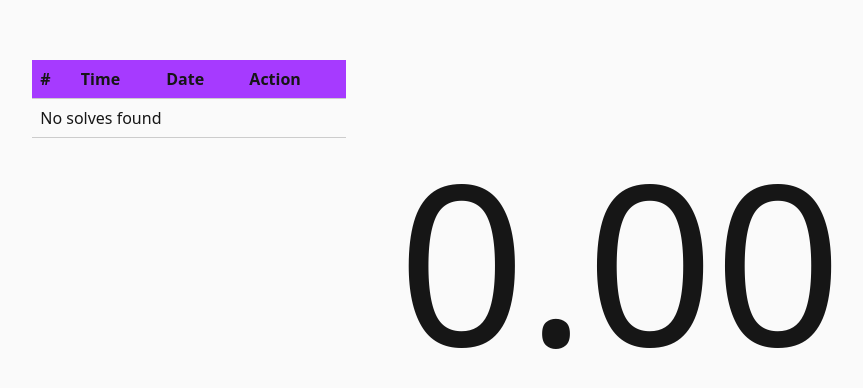
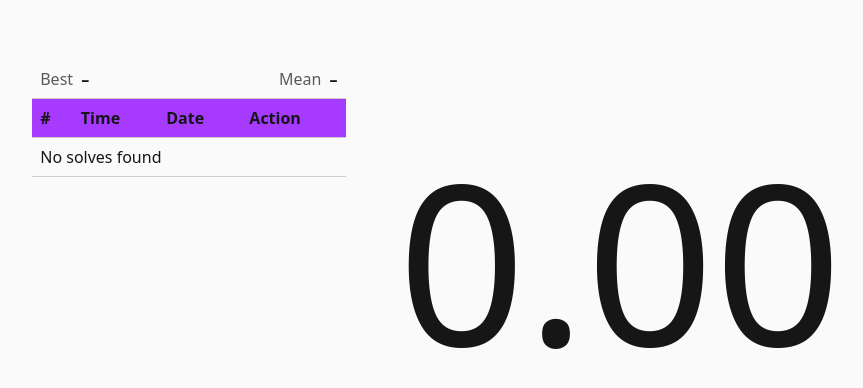
Before and after one commit to frede007/frk-cube-timer, a Svelte app: page / in a window 1280 px wide. Shown: the part 140-528 px from the top of the page, without its empty margins (20-883 px from the left). Built offline with nearby package versions, Linux system fonts and the light colour scheme.

Commit message:
Add session statistics functions - best time, session mean Add session statistics header to solve list

```diff
--- a/src/App.svelte
+++ b/src/App.svelte
@@ -6,11 +6,11 @@
 
   /** @type {import('./core/solve.js').Solve[]} */
   let solves = $state([]);
-  let nextNumber = 1;
+  let nextNumber = 1; // Vēlāk katrai sesijai atsevišķi. TODO: Pievienot DB moduļiem - liciena kārtas numuru.
 
   $inspect(solves);
 
-  // Taimera dati (Salikšanas laika dati) nonāk šeit. Vēlāk šeit tiks izsaukta liciena saglabāšana (LIC-01) no src/storage.
+  // Taimera dati (Salikšanas laika dati) tiek padoti liciena saglabāšanas funkcijai.
   /**
   * @param {{ timeMs: number, startedAt?: number }} result
   */
@@ -60,7 +60,5 @@
   .list-box {
     width: 75%;
     height: 50%;
-    overflow-y: auto;
-    display: flex;
   }
 </style>
--- a/src/core/formatTime.js
+++ b/src/core/formatTime.js
@@ -1,5 +1,10 @@
 // Rāda 12.34 zem minūtes un 1:02.34 virs tās.
 // Apgriež, nevis noapaļo, pēc WCA noteikumiem.
+/**
+ * Formatē laiku milisekundēs uz vēlamo formātu.
+ * @param {number} ms
+ * @returns {string}
+ */
 export function formatTime(ms) {
   const hundredths = Math.floor(ms / 10);
   const cs = String(hundredths % 100).padStart(2, '0');
--- a/src/core/solve.js
+++ b/src/core/solve.js
@@ -1,11 +1,13 @@
+/** @typedef {'OK' | '+2' | 'DNF'} Penalty */
+
 /**
  * @typedef {Object} Solve
  * @property {number} number
  * @property {number} startedAt
  * @property {number} timeMs
  * @property {string} comment
- * @property {'OK' | '+2' | 'DNF'} inspectionPenalty
- * @property {'OK' | '+2' | 'DNF'} solvePenalty
+ * @property {Penalty} inspectionPenalty
+ * @property {Penalty} solvePenalty
  */
 
 /**
@@ -14,11 +16,29 @@
  * @param {number} props.startedAt
  * @param {number} props.timeMs
  * @param {string} [props.comment]
- * @param {'OK' | '+2' | 'DNF'} [props.inspectionPenalty]
- * @param {'OK' | '+2' | 'DNF'} [props.solvePenalty]
+ * @param {Penalty} [props.inspectionPenalty]
+ * @param {Penalty} [props.solvePenalty]
  * @returns {Solve}
  */
 
 export function createSolve({ number, startedAt, timeMs, comment = '', inspectionPenalty = 'OK', solvePenalty = 'OK' }) {
     return { number , startedAt , timeMs , comment , inspectionPenalty , solvePenalty };
 }
+
+/**
+ * Atgriež liciena laiku ms, ieskaitot sodus, vai null, ja liciens ir DNF.
+ * @param {Solve} solve
+ * @returns {number | null}
+ */
+export function fullSolveTime(solve) {
+  const { timeMs, inspectionPenalty, solvePenalty } = solve;
+
+  if (inspectionPenalty === 'DNF' || solvePenalty === 'DNF') {
+    return null;
+  }
+
+  let total = timeMs;
+  if (inspectionPenalty === '+2') total += 2000;
+  if (solvePenalty === '+2') total += 2000;
+  return total;
+}
--- /dev/null
+++ b/src/core/stats.js
@@ -0,0 +1,44 @@
+import { fullSolveTime } from './solve.js';
+import { formatTime } from './formatTime.js';
+/** @typedef {import('./solve.js').Solve} Solve */
+
+/**
+ * Atgriež licienu ar labāko laiku vai null, ja nav derīgu licienu
+ * (tukšs saraksts vai visi DNF). Licieniem jābūt sakārtotiem hronoloģiski
+ * (vecākie pirmie); vienādu laiku gadījumā tiek atgriezts pirmais.
+ * @param {Solve[]} solves
+ * @returns {Solve | null}
+ */
+export function bestSolve(solves) {
+  /** @type {Solve | null} */
+  let best = null;
+  let bestTime = Infinity;
+
+  for (const solve of solves) {
+    const time = fullSolveTime(solve);
+    if (time !== null && time < bestTime) {
+      best = solve;
+      bestTime = time;
+    }
+  }
+  return best;
+}
+
+/**
+ * Atgriež sesijas vidējo laiku ms (vesels skaitlis) vai null, ja nav derīgu licienu.
+ * DNF licieni netiek ņemti vērā. Sodi tiek ieskaitīti.
+ * @param {Solve[]} solves
+ * @returns {number | null}
+ */
+export function sessionMean(solves) {
+  let totalTime = 0;
+  let count = 0;
+  for (const solve of solves) {
+    const time = fullSolveTime(solve);
+    if (time !== null) {
+      totalTime += time;
+      count++;
+    }
+  }
+  return count > 0 ? totalTime / count : null;
+}
--- a/src/lib/solves/SolveList.svelte
+++ b/src/lib/solves/SolveList.svelte
@@ -1,6 +1,7 @@
 <script>
   import { formatTime } from '../../core/formatTime.js';
   import { formatDateTime } from '../../core/formatDateTime.js';
+  import SessionsStats from '../stats/SessionStats.svelte';
 
   /**
    * @type {{ solves: import('../../core/solve.js').Solve[],
@@ -9,6 +10,9 @@
   let { solves, ondelete } = $props();
 </script>
 
+<div class="panel">
+  <SessionsStats {solves} />
+  <div class="rows">
     <!-- Saraksts ar visiem salikšanas rezultātiem. -->
     <table class="solve-list">
       <thead>
@@ -36,8 +40,23 @@
         {/each}
       </tbody>
     </table>
+  </div>
+</div>
 
 <style>
+  .panel {
+    height: 100%;
+    display: flex;
+    flex-direction: column;
+  }
+
+  .rows {
+    flex: 1;
+    min-height: 0;
+    overflow-y: auto;
+    display: flex;
+  }
+
   .solve-list {
     width: 100%;
     height: max-content; /* lai tabula neaizņemtu visu doto horizontālo vietu */
--- /dev/null
+++ b/src/lib/stats/SessionStats.svelte
@@ -0,0 +1,48 @@
+<script>
+  import { bestSolve, sessionMean } from '../../core/stats.js';
+  import { fullSolveTime } from '../../core/solve.js';
+  import { formatTime } from '../../core/formatTime.js';
+
+  /** @type {{ solves: import('../../core/solve.js').Solve[] }} */
+  let { solves } = $props();
+
+  const best = $derived(bestSolve(solves));
+  const bestTime = $derived(best === null ? null : fullSolveTime(best));
+  const mean = $derived(sessionMean(solves));
+
+  /** @param {number | null} ms */
+  function show(ms) {
+    return ms === null ? '–' : formatTime(ms);
+  }
+</script>
+
+<div class="stats">
+  <div>
+    <span class="label">Best</span>
+    <span class="value">{show(bestTime)}</span>
+  </div>
+  <div>
+    <span class="label">Mean</span>
+    <span class="value">{show(mean)}</span>
+  </div>
+</div>
+
+<style>
+  .stats {
+    display: flex;
+    justify-content: space-between;
+    gap: 1rem;
+    padding: 0.5rem;
+    border-bottom: 1px solid #ccc;
+    font-variant-numeric: tabular-nums;
+  }
+
+  .label {
+    opacity: 0.7;
+    margin-right: 0.25rem;
+  }
+
+  .value {
+    font-weight: bold;
+  }
+</style>
```
Also changed, not shown: 2 other files (tests, documents, lock files or other folders). Lines whose indentation alone changed are shown as unchanged.
